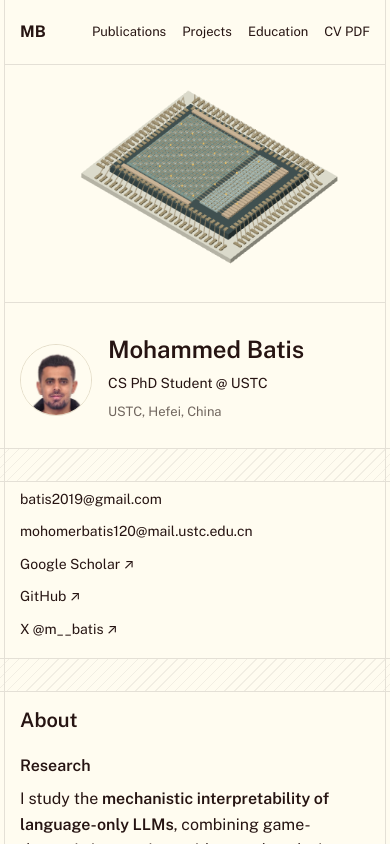
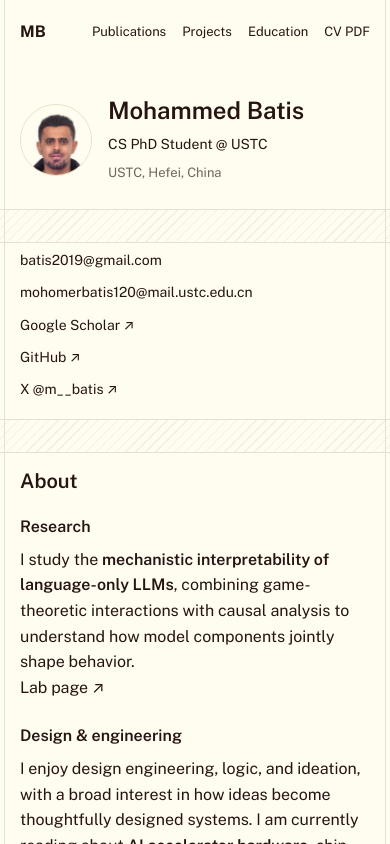
Before and after one commit to batis1/batis1, a SvelteKit app: page / in a window 390 px wide. Shown: the top 844 px of the page. Built offline with nearby package versions, Linux system fonts and the light colour scheme.

Commit message:
Remove chip image banner from CV page

```diff
--- a/src/routes/+page.svelte
+++ b/src/routes/+page.svelte
@@ -1,6 +1,5 @@
 <script lang="ts">
     import { base } from '$app/paths';
-    import hardwareChip from '$lib/assets/hardware-chip.webp';
     import profilePicture from '$lib/assets/profile-picture.webp';
 	const bodyProgress = {
 		months: 3,
@@ -152,11 +151,6 @@ const publications = [
 <a class="skip" href="#about">Skip to content</a>
 <main id="cv">
 <nav aria-label="CV navigation"><a class="monogram" href="#cv">MB</a><div><a href="#publications">Publications</a><a href="#projects">Projects</a><a href="#education">Education</a><a href={profile.cv}>CV PDF</a></div></nav>
-<div class="personal-banner">
-    <figure class="hardware-photo">
-        <img src={hardwareChip} alt="Angled view of an AI accelerator chip with a dense compute array and gold interconnects" width="435" height="261" fetchpriority="high" />
-    </figure>
-</div>
 <header><img src={profile.image} alt={profile.name} width="96" height="96" /><div><h1>{profile.name}</h1><p>{profile.subtitle}</p><span>{profile.location}</span></div></header>
 <div class="contacts"><a href={`mailto:${profile.email}`}>{profile.email}</a><a href={`mailto:${profile.ustcEmail}`}>{profile.ustcEmail}</a><a href={profile.scholar}>Google Scholar &nearr;</a><a href={profile.github}>GitHub &nearr;</a><a href={profile.x}>X @m__batis &nearr;</a></div>
 <section id="about" aria-labelledby="about-title">
@@ -208,9 +202,6 @@ main::after { right: 16px; }
 nav { display: flex; flex-wrap: wrap; gap: 12px 24px; align-items: center; justify-content: space-between; min-height: 64px; padding: 16px 32px; font-size: 13px; }
 nav div { display: flex; flex-wrap: wrap; gap: 8px 24px; }
 .monogram { font-weight: 700; font-size: 16px; }
-.personal-banner { margin: 0 16px; border-block: 1px solid #e4e0d6; }
-.hardware-photo { margin: 0; padding: 20px 8px; min-width: 0; }
-.hardware-photo img { display: block; width: 100%; max-width: 435px; margin-inline: auto; height: auto; aspect-ratio: 435 / 261; object-fit: contain; }
 .hobby-detail { margin: 8px 0 0; font-size: 14px; color: #70665e; text-wrap: pretty; }
 .hobby-heading { margin-top: 24px; }
 header { display: flex; align-items: center; gap: 24px; padding: 48px 32px 32px; }
@@ -256,14 +247,10 @@ h3 { font-size: 16px; line-height: 1.5; font-weight: 600; margin: 0 0 5px; text-
 .skills dt { color: #70665e; }
 .skills dd { margin: 0; }
 footer { display: flex; flex-wrap: wrap; justify-content: space-between; gap: 16px; padding: 24px 32px; font-size: 12px; color: #70665e; }
-@media (max-width: 680px) {
-.hardware-photo { padding: 16px 20px; }
-}
 @media (max-width: 560px) {
 main::before { left: 4px; }
 main::after { right: 4px; }
 nav { padding: 16px 20px; } nav div { gap: 16px; }
-.personal-banner { margin-inline: 4px; }
 header { padding: 32px 20px 24px; gap: 16px; } header img { width: 72px; height: 72px; }
 h1 { font-size: 24px; } header p { font-size: 14px; } header span { font-size: 13px; }
 .contacts { padding: 18px 20px; grid-template-columns: 1fr; gap: 10px; }
```
